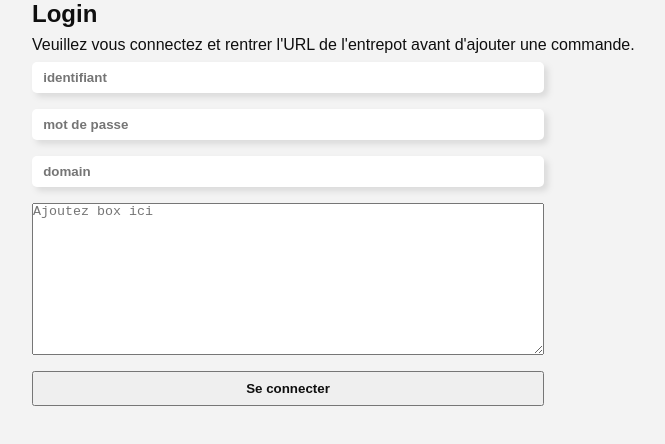
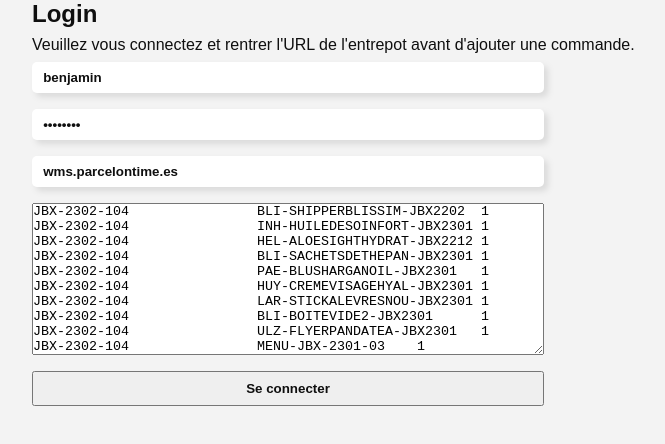
Before and after one commit to RyuzakL/vue-wms-box, a Vue app: page /login in a window 1280 px wide. Shown: the top 444 px of the page, without its empty margins (96-761 px from the left). Built offline with nearby package versions, Linux system fonts and the light colour scheme; a web font is replaced by a local one.

Commit message:
fonction pour get les sites clients optimisser

```diff
--- a/src/components/AddClientSite.vue
+++ b/src/components/AddClientSite.vue
@@ -5,7 +5,6 @@ import { watch, ref, computed } from "vue";
 import { useStore } from "vuex";
 
 const store = useStore();
-const user = computed(() => store.state.userModule.user);
 const siteClient = computed({
   get: () => store.state.siteClient,
   set: (newSiteClient) => {
@@ -15,14 +14,19 @@ const siteClient = computed({
 
 const siteClientsArr = ref([]);
 const inputQuery = ref("");
+const cache = new Map();
 
 watch(inputQuery, async () => {
   if (!inputQuery.value) return;
+  if (cache.has(inputQuery.value)) {
+    siteClientsArr.value = cache.get(inputQuery.value);
+    return;
+  }
   const res = await fetchHelper.getSiteClients(inputQuery.value);
   const data = await res.data.values;
   siteClientsArr.value = data;
-  // modifier la fonction de manière à garder les résultats en caches
-  // sans doublon*
+  cache.set(inputQuery.value, data);
+  // optimisé de manière à ne pas refaire la même requête plusieurs fois
 });
 
 const updateInput = (newInput) => (inputQuery.value = newInput);
--- a/src/components/BaseCombobox.vue
+++ b/src/components/BaseCombobox.vue
@@ -1,6 +1,5 @@
 <script setup>
 import { computed } from "vue";
-
 import {
   Combobox,
   ComboboxInput,
--- a/src/helper/fetchHelper.js
+++ b/src/helper/fetchHelper.js
@@ -16,6 +16,7 @@ export default {
       password: userPassword.value,
     }
   ) {
+    console.log("fetch clients");
     return axios.post(
       `https://${config.domain}/api/admin/datatable/site`,
       {
--- a/src/views/CommandRegistered.vue
+++ b/src/views/CommandRegistered.vue
@@ -6,7 +6,6 @@ const store = useStore()
 const order = computed(() => store.state.order)
 const siteClient = computed(() => store.state.siteClient);
 </script>
-
 
 <template>
 	<div class="container-register">
--- a/src/views/Login.vue
+++ b/src/views/Login.vue
@@ -10,12 +10,31 @@ const store = useStore();
 const errorMessage = ref("");
 
 const userInput = ref({
-  username: "",
-  password: "",
-  domain: "",
+  username: "benjamin",
+  password: "benjamin",
+  domain: "wms.parcelontime.es",
 });
 
-const boxsInput = ref(``);
+const boxsInput = ref(`JBX-2302-104	            BLI-SHIPPERBLISSIM-JBX2202	1
+JBX-2302-104	            INH-HUILEDESOINFORT-JBX2301	1
+JBX-2302-104	            HEL-ALOESIGHTHYDRAT-JBX2212	1
+JBX-2302-104	            BLI-SACHETSDETHEPAN-JBX2301	1
+JBX-2302-104	            PAE-BLUSHARGANOIL-JBX2301	1
+JBX-2302-104	            HUY-CREMEVISAGEHYAL-JBX2301	1
+JBX-2302-104	            LAR-STICKALEVRESNOU-JBX2301	1
+JBX-2302-104	            BLI-BOITEVIDE2-JBX2301	1
+JBX-2302-104	            ULZ-FLYERPANDATEA-JBX2301	1
+JBX-2302-104	            MENU-JBX-2301-03	1
+JBX-2302-103	            BLI-SHIPPERBLISSIM-JBX2202	1
+JBX-2302-103	            LAR-BAUMESOSREPARAT-JBX2301	1
+JBX-2302-103	            LAR-CREMEHYDRATANTV-JBX2301	1
+JBX-2302-103	            BLI-SACHETSDETHEPAN-JBX2301	1
+JBX-2302-103	            LAR-GOMMAGEDOUXVISA-JBX2301	1
+JBX-2302-103	            LAR-STICKALEVRESNOU-JBX2301	1
+JBX-2302-103	            BLI-BOITEVIDE1-JBX2301	1
+JBX-2302-103	            LAR-MASQUEENSTICKRE-JBX2301	1
+JBX-2302-103	            ULZ-FLYERPANDATEA-JBX2301	1
+JBX-2302-103	            MENU-JBX-2301-02	1`);
 
 async function onSubmit() {
   try {
```
